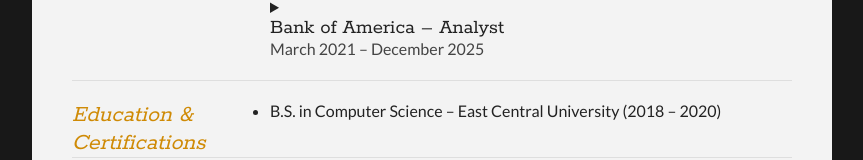
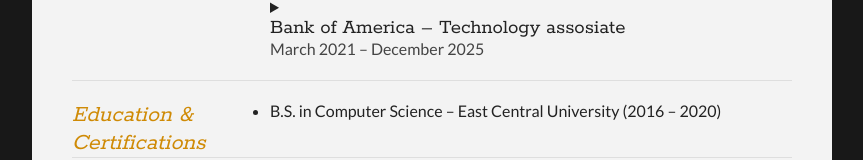
Before and after one commit to razeve/test-cloudresume, a website: page Frontend/first.html in a window 1280 px wide. Shown: the part 792-952 px from the top of the page, without its empty margins (208-1071 px from the left). Drawn offline with Linux system fonts and the light colour scheme; no server answers; a script that the page names is missing.

Commit message:
updated resume

```diff
--- a/Frontend/first.html
+++ b/Frontend/first.html
@@ -64,7 +64,7 @@
                 <article class="job-article">
                     <details>
                         <summary>
-                            <h2>Bank of America – Analyst</h2>
+                            <h2>Bank of America – Technology assosiate</h2>
                             <p class="subDetails">March 2021 – December 2025</p>
                         </summary>
                         <ul>
@@ -85,7 +85,7 @@
             <div class="sectionTitle"><h1>Education & Certifications</h1></div>
             <div class="sectionContent">
                 <ul class="education-list">
-                    <li>B.S. in Computer Science – East Central University (2018 – 2020)</li>
+                    <li>B.S. in Computer Science – East Central University (2016 – 2020)</li>
                 </ul>
 
                 <!-- AWS Certifications Badges -->
```
